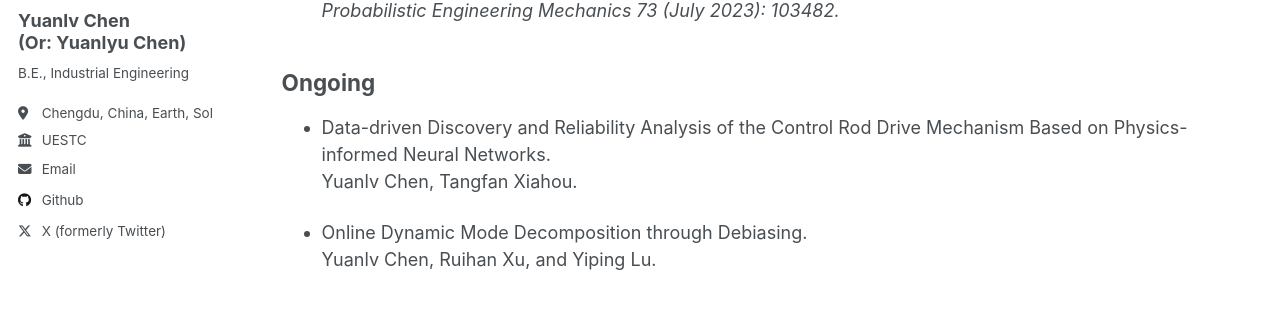
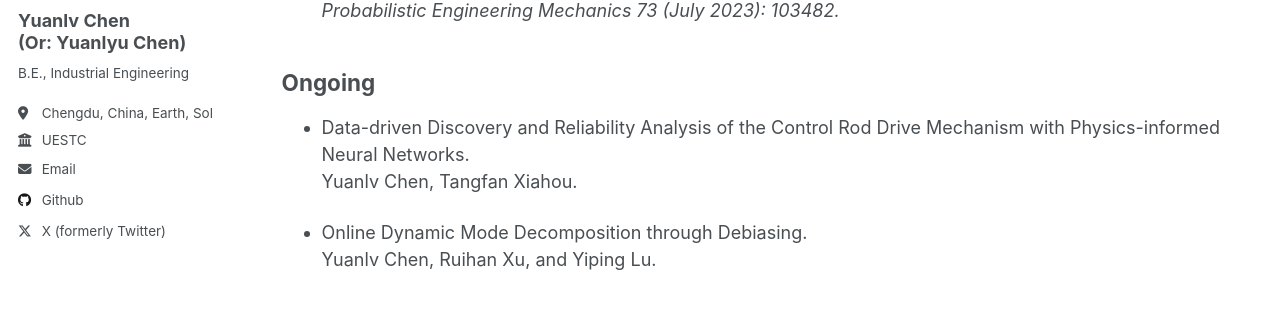
Before and after one commit to YLchen22/YLchen22.github.io, a Jekyll site: the page built from _pages/publications.md, in a window 1280 px wide and 967 px high. Shown: the part 281-591 px from the top of the window. Built offline with Jekyll 4.4.1, drawn with Linux system fonts in a browser that asks for light colours.

Commit message:
Update publications.md

```diff
--- a/_pages/publications.md
+++ b/_pages/publications.md
@@ -14,7 +14,7 @@ Journal
 
 Ongoing
 ------
-* Data-driven Discovery and Reliability Analysis of the Control Rod Drive Mechanism Based on Physics-informed Neural Networks. <br>
+* Data-driven Discovery and Reliability Analysis of the Control Rod Drive Mechanism with Physics-informed Neural Networks. <br>
   Yuanlv Chen, Tangfan Xiahou.
 
 * Online Dynamic Mode Decomposition through Debiasing. <br>
```
